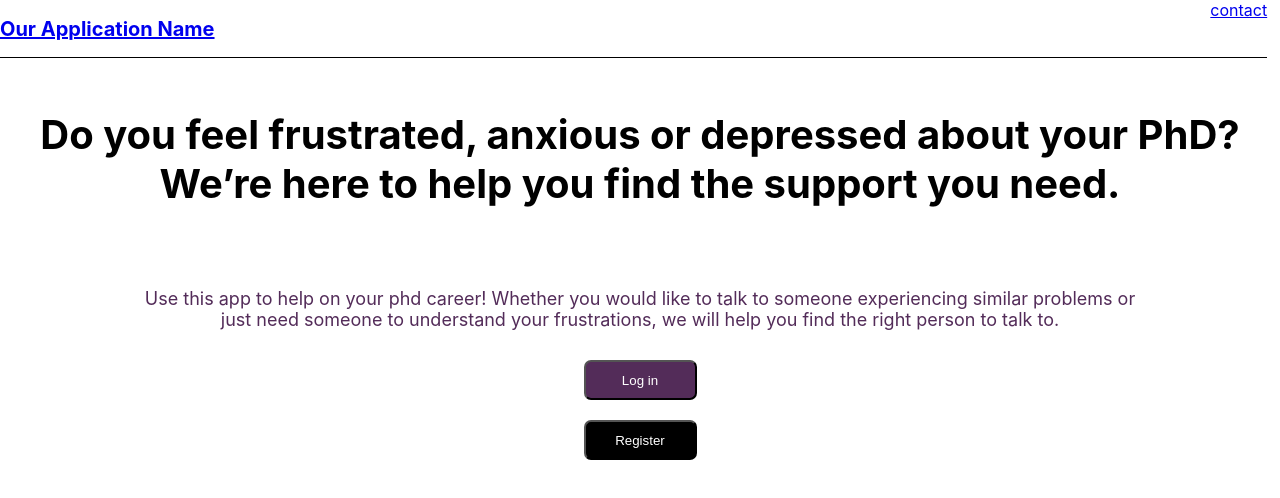
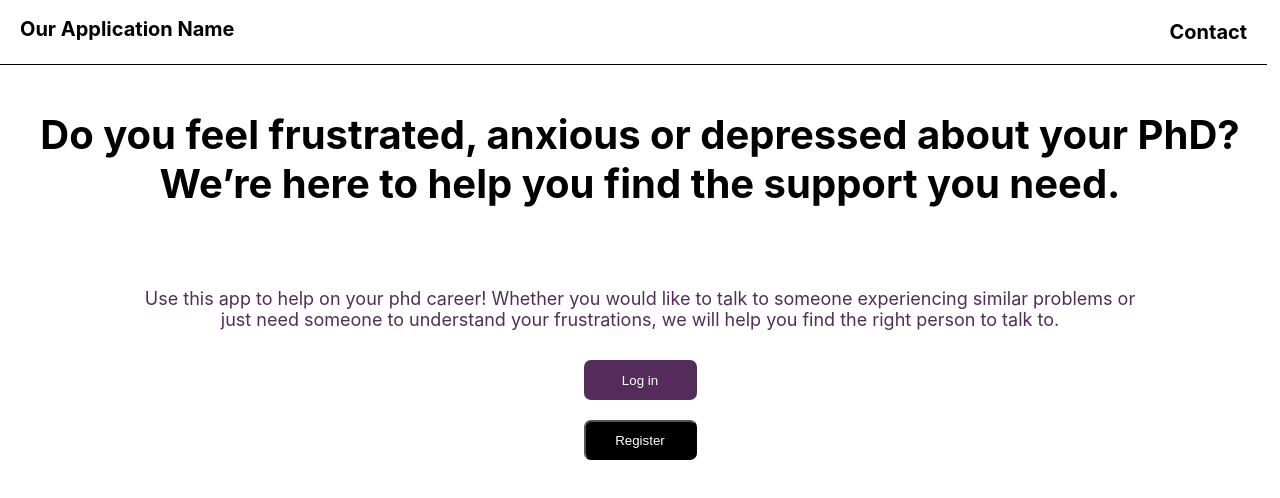
Before and after one commit to Humera-ik/junction, a React (Create React App) app: page / in a window 1280 px wide. Shown: the top 498 px of the page. Built offline with nearby package versions, Linux system fonts and the light colour scheme.

Commit message:
fixed to normal with router

```diff
--- a/src/Components/Home.css
+++ b/src/Components/Home.css
@@ -12,14 +12,14 @@
 .nav h1 {
   font-size: 20px;
 }
-.nav Link {
+#link {
   padding: 20px;
   font-size: 20px;
   font-weight: bold;
   text-decoration: none;
   color: black;
 }
-.nav Link:hover {
+#Link:hover {
   color: blue;
 }
 .main {
@@ -46,6 +46,7 @@
   width: 113px;
   height: 40px;
   border-radius: 7px;
+  border: none;
 }
 #btn-reg {
   background-color: black;
--- a/src/Components/Home.jsx
+++ b/src/Components/Home.jsx
@@ -6,9 +6,13 @@ export function Home() {
     <div className="App">
       <nav className="nav">
         <h1>
-          <Link to="/">Our Application Name</Link>
+          <Link id="link" to="/">
+            Our Application Name
+          </Link>
         </h1>
-        <Link to="/Contact">contact</Link>
+        <Link id="link" to="/Contact">
+          Contact
+        </Link>
       </nav>
       <main className="main">
         <p id="p1">
--- a/src/Components/Register.css
+++ b/src/Components/Register.css
@@ -1,5 +1,7 @@
 .register {
   text-align: center;
+  padding: 60px;
+  margin: 0;
 }
 h1 {
   font-weight: bold;
```
